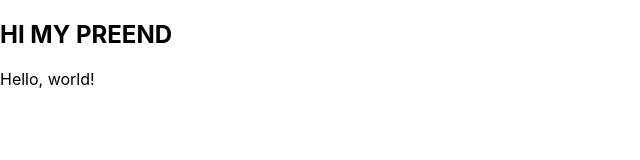
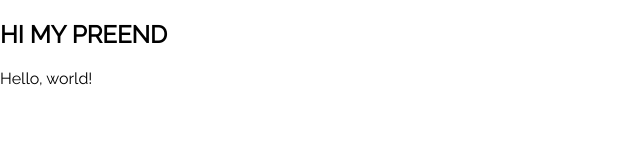
Before and after one commit to Javkhaa00/GYEC, a React app: page / in a window 1280 px wide. Shown: the top 160 px of the page, without its empty margins (0-640 px from the left). Built offline with nearby package versions, Linux system fonts and the light colour scheme; what @nicepack/react would draw is missing.

Commit message:
feat: Add Raleway font

```diff
--- a/src/index.css
+++ b/src/index.css
@@ -1,6 +1,8 @@
+@import url('https://fonts.googleapis.com/css?family=Raleway&display=swap');
+
 body {
   margin: 0;
-  font-family: -apple-system, BlinkMacSystemFont, 'Segoe UI', 'Roboto', 'Oxygen',
+  font-family: Raleway, -apple-system, BlinkMacSystemFont, 'Segoe UI', 'Roboto', 'Oxygen',
     'Ubuntu', 'Cantarell', 'Fira Sans', 'Droid Sans', 'Helvetica Neue',
     sans-serif;
   -webkit-font-smoothing: antialiased;
```
